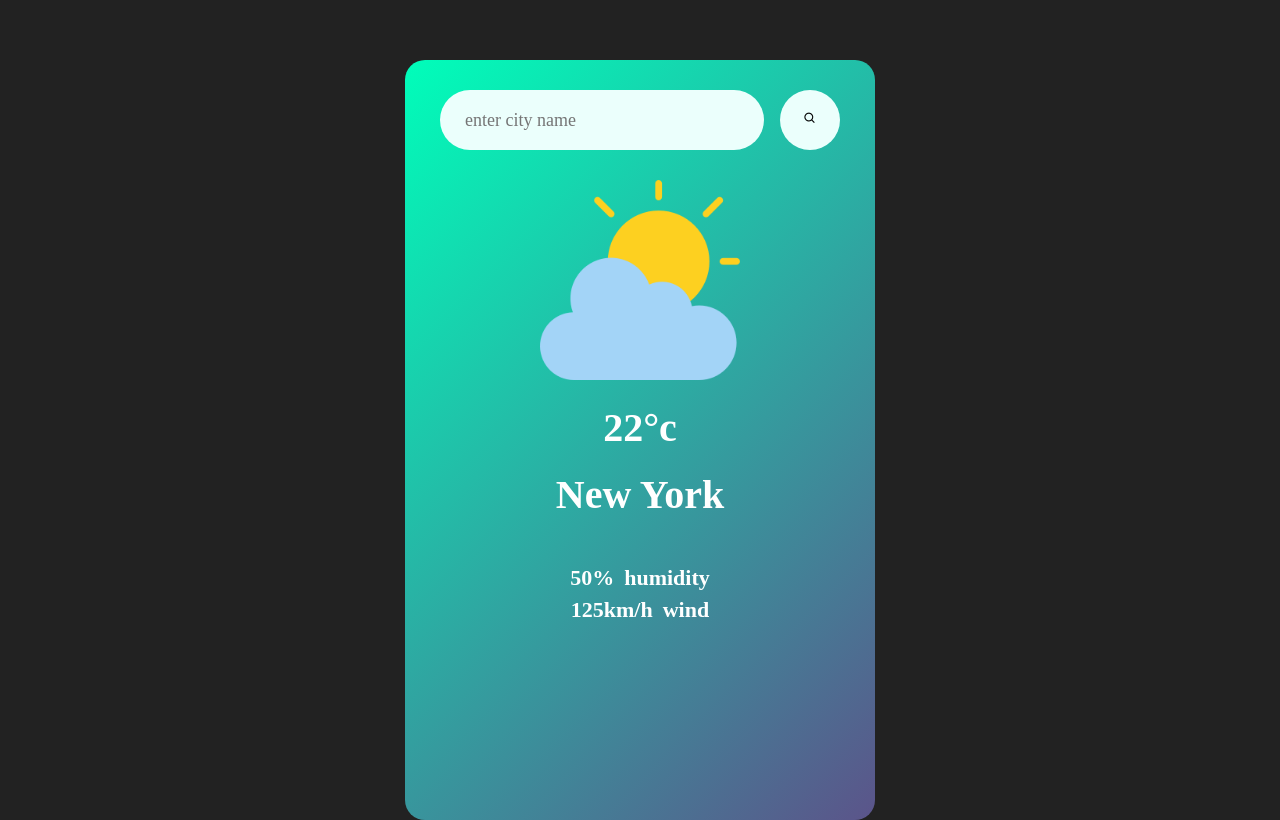
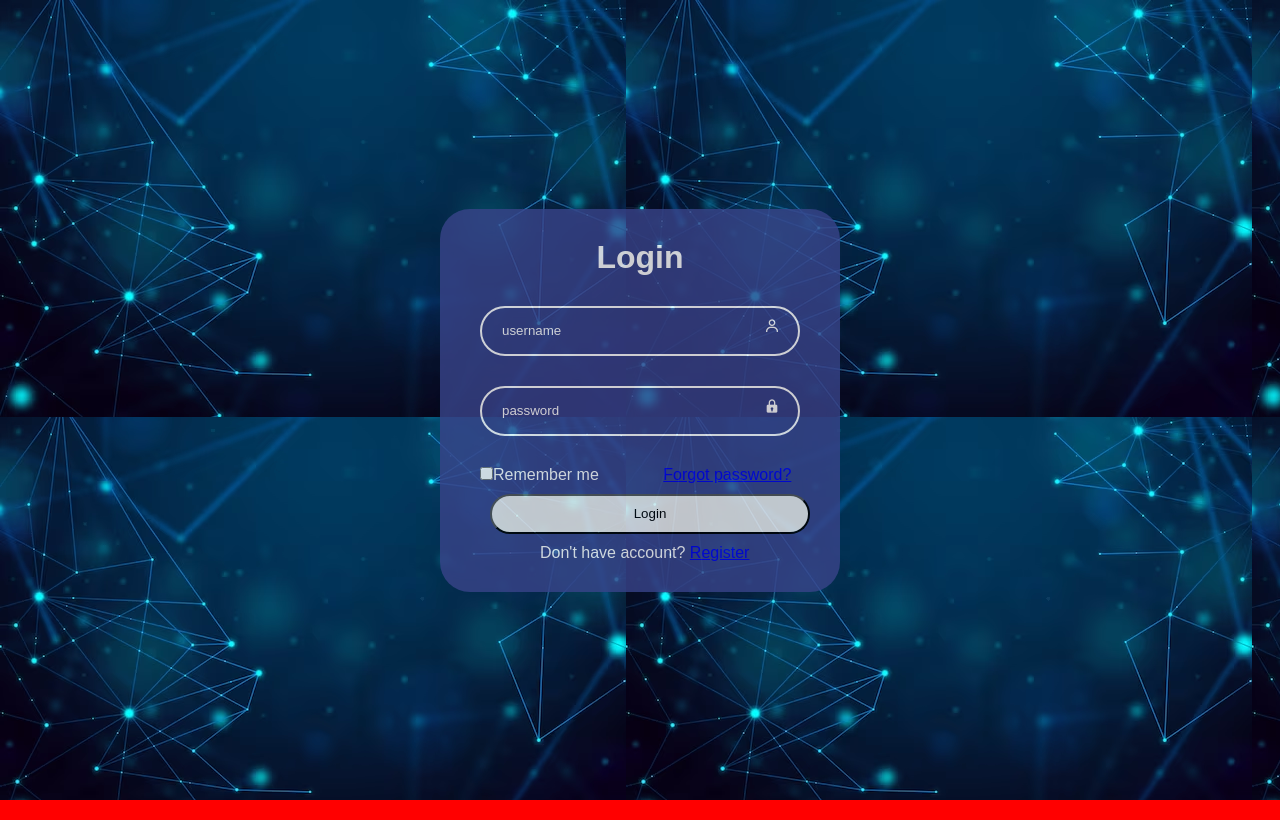
Before and after one commit to Rupes-tech/Javascript, a plain HTML site: page index.html in a window 1280 px wide. Drawn offline with nearby package versions, Linux system fonts and the light colour scheme.

Commit message:
Add files via upload

```diff
--- a/index.html
+++ b/index.html
@@ -4,112 +4,44 @@
     <meta charset="UTF-8">
     <meta http-equiv="X-UA-Compatible" content="IE=edge">
     <meta name="viewport" content="width=device-width, initial-scale=1.0">
-    <title>Whether</title>
+    <title>Project-1(loginPage)</title>
     <link rel="stylesheet" href="style.css">
-    <script src="./script.js"></script>
     <link href='https://unpkg.com/boxicons@2.1.4/css/boxicons.min.css' rel='stylesheet'>
 </head>
 <body>
-    <div class="card">
-        <div class="search">
-            <input type="text" placeholder="enter city name" spellcheck="false">
-            <button><i class='bx bx-search'></i></button>
-        </div>
-        <div class="error">
-            <p>Invalid city name</p>
-        </div>
-        <div class="weather">
-            <img src="./cloudy.png" class="weather-icon">
-            <h1 class="temp">22°c</h1>
-            <h2 class="city">New York</h2>
-            <div class="details">
-                <div class="col">
-                    <img src="./humidity.png" alt="" srcset="">
-                    <div>
-                        <p class="humidity">50%</p>
-                        <p>humidity</p>
-                    </div>
-                <div class="col">
+    <div class="container">
+        <form action="LoginDetails">
+            <h1>Login</h1>
+            <div class="inputBox">
+                <input type="text" name="" id="" placeholder="username">
+                <i class='bx bx-user'></i>
+            </div>
 
-                    <div>
-                        <p class="wind">125km/h</p>
-                        <p>wind</p>
-                    </div>
+            <div class="inputBox">
+                <input type="password" name="" id="" placeholder="password">
+                <i class='bx bxs-lock'></i>
+            </div>
 
+            <div class="remember-forgot">
+                <label for="remember"><input type="checkbox" name="" id="">Remember me</label>
+                <a href="http://" target="_blank" rel="noopener noreferrer">Forgot password?</a>
+            </div>
 
-                </div>
+            <button type="submit">Login</button>
 
+            <div class="account-register">
+                <p>Don't have account? <a href="http://" target="_blank" rel="noopener noreferrer">Register</a></p>
+            </div>
 
-                </div>
-            </div>
-        </div>
+        </form>
     </div>
 
 
 
 
-<script>
-
-const apiKey = "b2b1cab5d5954ffeab17094d118007fa";
-const apiUrl = "https://api.openweathermap.org/data/2.5/weather?&units=metric&q=";
-
-const searchBox = document.querySelector(".search input");
-const searchBtn = document.querySelector(".search button");
-const weatherIcon = document.querySelector(".weather-icon");
-
-async function checkWeather(city){
-    const response = await fetch(apiUrl + city +  `&appid=${apiKey}`);
-
-    if(response.status == 404){
-        document.querySelector(".error").style.display = "block";
-        document.querySelector(".weather").style.display = "none";
-    }else{
-        var data = await response.json();
-
-        console.log(data);
-
-
-
-        document.querySelector(".city").innerHTML = data.name;
-        document.querySelector(".temp").innerHTML = Math.round(data.main.temp) + "°c";
-        document.querySelector(".humidity").innerHTML = data.main.humidity + "%";
-        document.querySelector(".wind").innerHTML = data.wind.speed + "km/h";
-
-        if(data.weather[0].main == "Clouds"){
-            weatherIcon.src = "./clouds.png";
-        }
-
-        else if(data.weather[0].main == "Clear"){
-            weatherIcon.src = "./clear.png";
-        }
-        else if(data.weather[0].main == "Rain"){
-            weatherIcon.src = "./rain.png";
-        }
-        else if(data.weather[0].main == "Drizzle"){
-            weatherIcon.src = "./drizzle.png";
-        }
-        else if(data.weather[0].main == "Mist"){
-             weatherIcon.src = "./mist.png";
-        }
-
-        document.querySelector(".weather").style.display = "block";
 
 
 
 
-
-    }
-}
-
-
-searchBtn.addEventListener("click",()=>{
-    checkWeather(searchBox.value);
-})
-
-
-
-
-</script>
-
 </body>
 </html>
--- a/style.css
+++ b/style.css
@@ -1,89 +1,88 @@
 *{
+    font-family: sans-serif;
     margin: 0;
     padding: 0;
-    font-family: 'poppins','sans-serif';
     box-sizing: border-box;
 }
 
 body{
-    background: #222;
-}
-
-.card{
-    width: 70%;
-    max-width: 470px;
-    background: linear-gradient(135deg,#00feba,#5b548a);
-    color: #fff;
-    margin: 60px auto 0;
-    border-radius: 20px;
-    padding: 30px 35px;
-    text-align: center;
-    height: 760px;
-}
-
-.search{
-    width: 100%;
     display: flex;
+    justify-content: center;
     align-items: center;
-    justify-content: space-between;
+    min-height: 100vh;
+    background-color: red;
+    background-image:url(./background-realistic-abstract-technology-particle_23-2148431735.avif);
 
 
 }
-.search button{
-    border: none;
-    border: 0;
-    outline: 0;
-    background-color: #ebfffc;
-    border-radius: 50%;
-    height: 60px;
-    width: 60px;
-    cursor: pointer;
 
-}
-.search input{
-    border: none;
-    border: 0;
-    outline: 0;
-    background-color: #ebfffc;
-    color: #555;
-    padding: 10px 25px;
-    height: 60px;
+.container{
+    width: 400px;
+    background-color: rgb(57, 68, 138);
+    color: white;
+    padding: 30px 40px;
     border-radius: 30px;
-    flex: 1;
-    margin-right: 16px;
-    font-size: 18px;
+    opacity: 0.8;
+
 
 }
 
-.weather img{
-    margin-top: 30px;
-    height: 200px;
-}
-
-.weather h1,h2{
-    font-size: 40px;
-    margin-top: 20px;
+.container h1{
     text-align: center;
 
 }
 
-.weather .col img{
+.container .inputBox{
 
-    margin-top: 40px;
+    position: relative;
+    width: 100%;
+    height: 50px;
+    background-color:   rgb(57, 68, 138);;
+    margin: 30px 0;
+
 
 }
-.weather .col p{
-    display: inline-block;
-    padding: 3px;
-    font-size: 22px;
-    text-align: center;
-    font-weight: 600;
+
+.inputBox input{
+
+    width: 100%;
+    height: 100%;
+    background: transparent;
+    border: none;
+    outline: none;
+    border: 2px solid white;
+    border-radius: 40px;
+    color: white;
+    padding: 20px 40px 20px 20px;
+
 }
 
-.error{
-    text-align: left;
-    margin-left: 10px;
-    font-size: 14px;
-    margin-top: 10px;
-    display: none;
+.inputBox input::placeholder{
+    color: white;
 }
+
+.inputBox i{
+    position: absolute;
+    right: 20px;
+    top: 20px;
+    transform: translateY(-50%);
+
+}
+
+.container button{
+    width: 100%;
+    height: 40px;
+    border-radius: 30px;
+    margin: 10px;
+
+}
+
+.container .remember-forgot a{
+    margin-left: 60px;
+
+
+}
+
+.container .account-register p{
+    margin-left: 60px;
+}
```
Also changed, not shown: 360_F_460710131_YkD6NsivdyYsHupNvO3Y8MPEwxTAhORh.jpg (added), background-realistic-abstract-technology-particle_23-2148431735.avif (added), download.jpeg (added).
